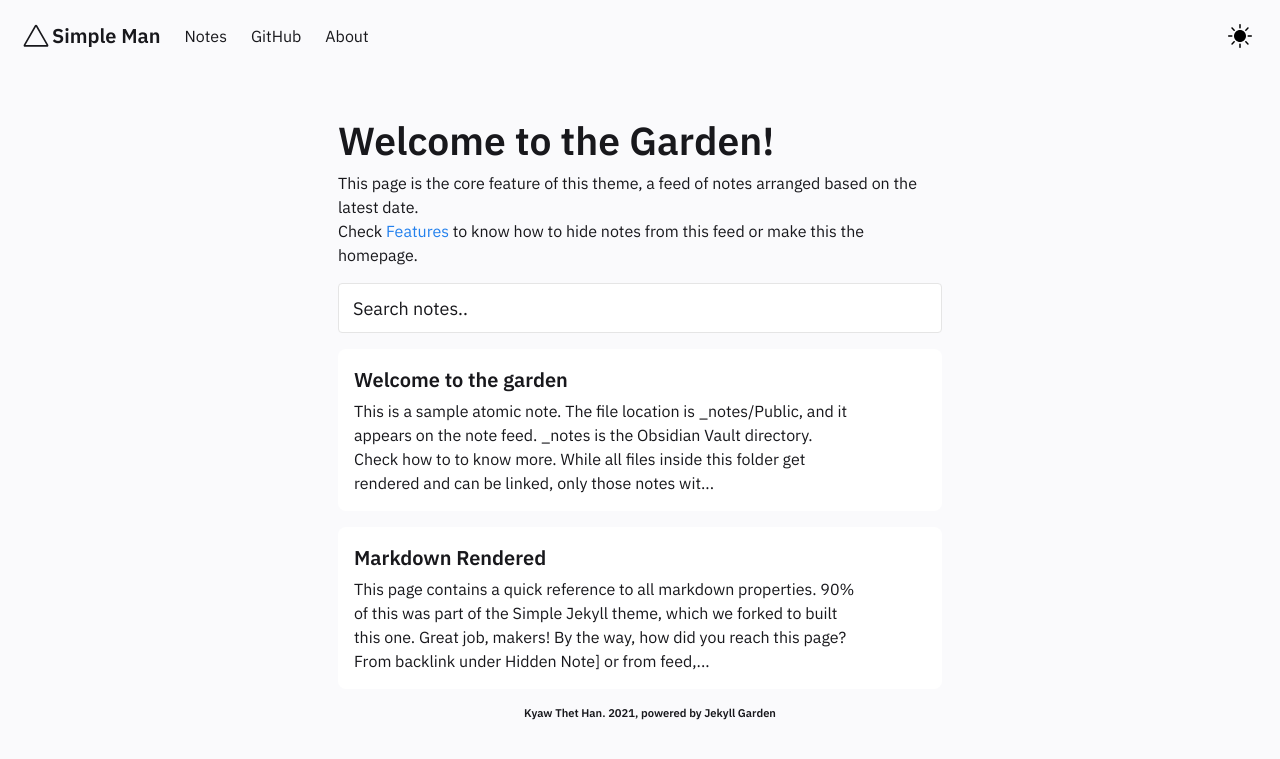
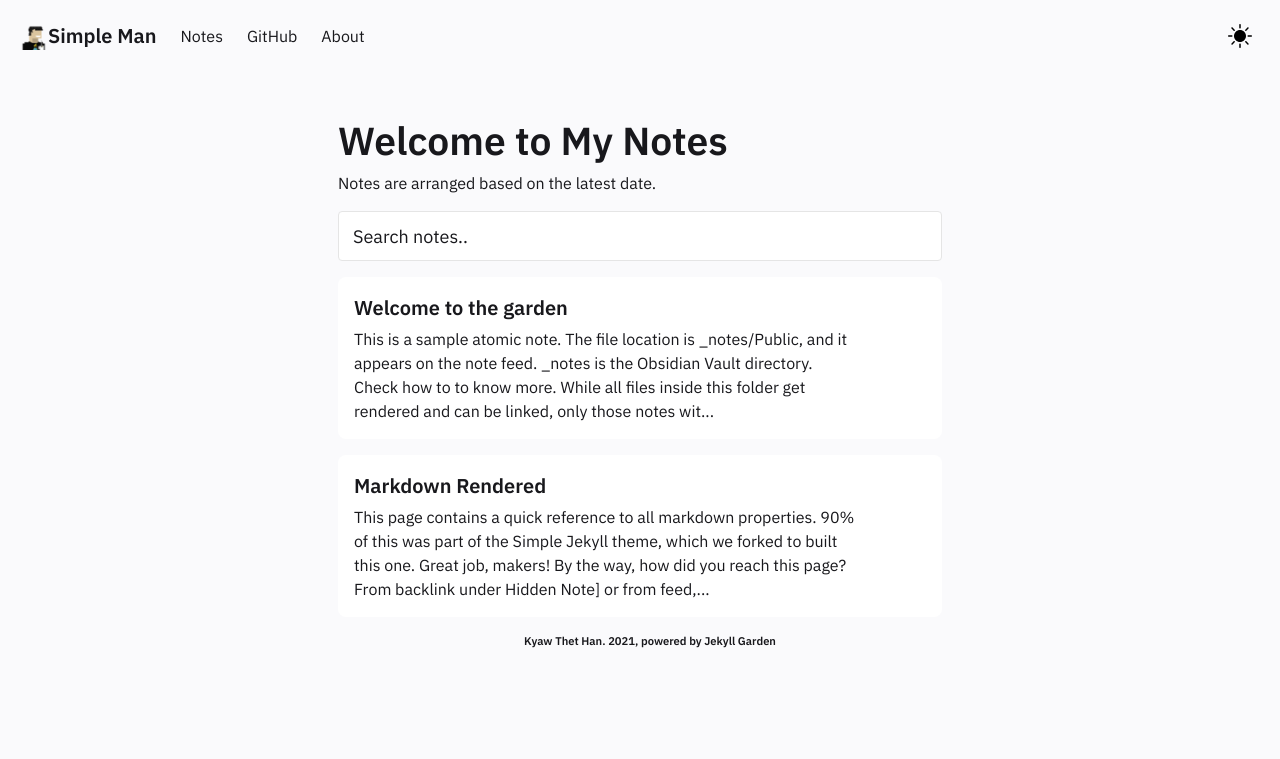
Before and after one commit to Kickman2/kickman2.github.io, a Jekyll site: the page built from pages/notes.md, in a window 1280 px wide. Shown: the top 759 px of the page. Built offline with Jekyll 4.4.1, drawn with Linux system fonts in a browser that asks for light colours.

Commit message:
Update Notes Section header and add date in note cards

```diff
--- a/_includes/FeedContent.html
+++ b/_includes/FeedContent.html
@@ -1,8 +1,6 @@
 <div class="block">
-    <h1>Welcome to the Garden!</h1>
+    <h1>Welcome to My Notes</h1>
 
-    This page is the core feature of this theme, a feed of notes arranged based on the latest date. </br>
-    Check <a href="../posts/features" style="color:var(--link);">Features</a> to know how to hide notes from this feed or make this the homepage.
-
+    Notes are arranged based on the latest date. </br>
 
     </div>
--- a/_includes/Header.html
+++ b/_includes/Header.html
@@ -32,9 +32,7 @@
 <nav class="navbar is-transparent" role="navigation" aria-label="main navigation">
     <div class="navbar-brand">
       <a class="navbar-item" href="../index.html">
-        <svg width="32" height="32" viewBox="0 0 80 80" fill="none" xmlns="http://www.w3.org/2000/svg">
-          <path fill-rule="evenodd" clip-rule="evenodd" d="M36.9477 13.7742C38.3043 11.4086 41.6957 11.4086 43.0523 13.7742L70.5226 61.6774C71.8791 64.043 70.1834 67 67.4703 67H12.5297C9.81658 67 8.12089 64.043 9.47744 61.6774L36.9477 13.7742ZM40 16.9677L13.7506 62.7419H66.2494L40 16.9677Z" fill="var(--text-main)"/>
-        </svg>
+        <img className='k_icon' sizes="32x32" src="../assets/img/favicon-32x32.png"/>
         <h4>Simple Man</h4>
       </a>
       <div class="navbar-item navbar-dark-mode__mobile is-hidden-tablet" onclick="modeSwitcher()">
--- a/_layouts/Post.html
+++ b/_layouts/Post.html
@@ -143,7 +143,7 @@
                             <div class="block note-cards">
                                 <div class="box-feed" data-url="{{site.url}}{{item.url}}">
                                     <a href="{{item.url}}" style="text-decoration: none;">
-                                        <h4>{{ item.title }}</h4>
+                                        <h4>{{ item.title }} - {{ item.date }}</h4>
                                         <div class="content">
                                             <p style="margin: 0px;">
                                             {{ item.content | strip_html | strip | remove: "[[" | remove: "]]" | escape | truncate: 260 }}
```
Also changed, not shown: assets/img/favicon-32x32.png (added).
